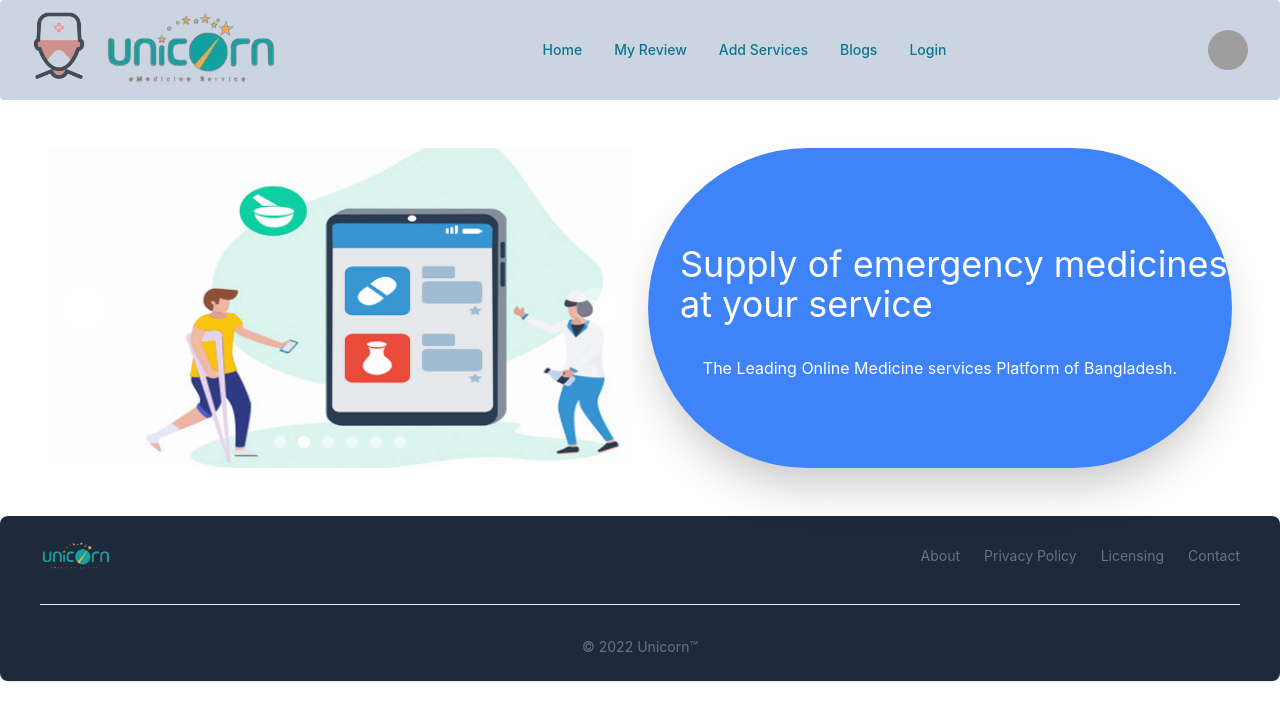
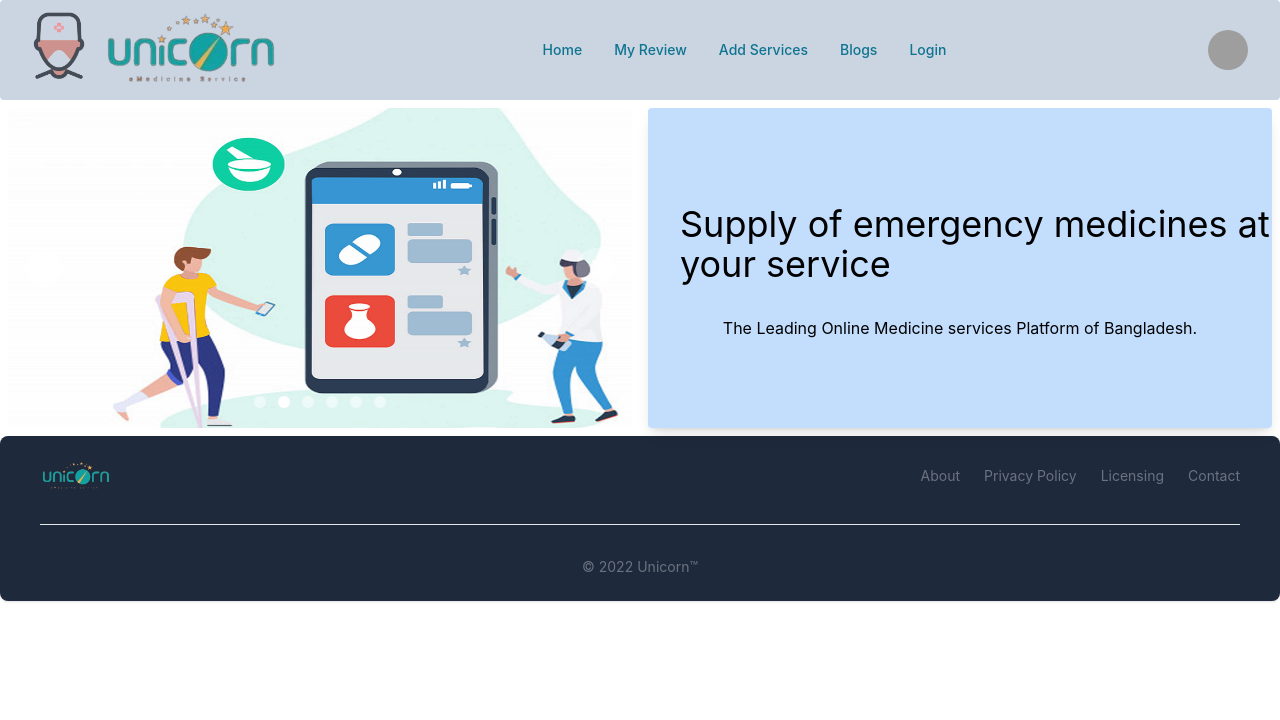
Before and after one commit to mostafizur610/unicorn-eMedicine-client, a React (Create React App) app: page / in a window 1280 px wide. Shown: the top 720 px of the page. Built offline with nearby package versions, Linux system fonts and the light colour scheme; grey boxes are pictures that could not be loaded.

Commit message:
add dynamic title

```diff
--- a/src/Pages/AddServices/AddServices.js
+++ b/src/Pages/AddServices/AddServices.js
@@ -1,6 +1,8 @@
 import React from 'react';
+import useTitle from '../../hooks/useTitle';
 
 const AddServices = () => {
+    useTitle('Add Services')
     return (
         <div>
             <h2>add services</h2>
--- a/src/Pages/Blogs/Blogs.js
+++ b/src/Pages/Blogs/Blogs.js
@@ -4,8 +4,10 @@ import img from '../../assets/faq/faq1.png'
 import img2 from '../../assets/faq/jwt.png'
 import img3 from '../../assets/faq/faq3.jpg'
 import img4 from '../../assets/faq/faq4.jpeg'
+import useTitle from '../../hooks/useTitle';
 
 const Blogs = () => {
+    useTitle('Blogs');
     return (
         <Accordion className='m-12 bg-gray-300'>
 
--- a/src/Pages/Home/Home.css
+++ b/src/Pages/Home/Home.css
@@ -6,7 +6,7 @@
     }
 
     .text-section {
-        border-radius: 100px;
+        border-radius: 40px;
     }
 
     .title1 {
--- a/src/Pages/Home/Home.js
+++ b/src/Pages/Home/Home.js
@@ -7,10 +7,12 @@ import img3 from '../../assets/banner/banner3.webp'
 import img4 from '../../assets/banner/banner4.jpg'
 import img5 from '../../assets/banner/banner5.jpg'
 import img6 from '../../assets/banner/banner6.jpg'
+import useTitle from '../../hooks/useTitle';
 
 const Home = () => {
+    useTitle('Home')
     return (
-        <div className="grid m-12 h-56 grid-cols-2 gap-4 sm:h-64 xl:h-80 2xl:h-96 header-section">
+        <div className="grid m-2 h-56 grid-cols-2 gap-4 sm:h-64 xl:h-80 2xl:h-96 header-section">
             <Carousel>
                 <img src={img1} alt="" />
                 <img src={img2} alt="" />
@@ -20,9 +22,9 @@ const Home = () => {
                 <img src={img6} alt="" />
             </Carousel>
 
-            <div className='bg-blue-500 rounded-full shadow-2xl text-section'>
-                <div className='text-white flex flex-wrap justify-center'>
-                    <p className='mt-24 ml-8 text-4xl title1'> Supply of emergency medicines at your service</p>
+            <div className='bg-blue-200 rounded shadow-lg text-section'>
+                <div className='text-black flex flex-wrap justify-center'>
+                    <p className='mt-24 ml-8 text-4xl title1 text-bold'> Supply of emergency medicines at your service</p>
                     <p className='mt-8 title2'>The Leading Online Medicine services Platform of Bangladesh.</p>
                 </div>
             </div>
--- a/src/Pages/Login/Login.js
+++ b/src/Pages/Login/Login.js
@@ -1,11 +1,13 @@
 import { Button, Checkbox, Label, TextInput } from 'flowbite-react';
 import React from 'react';
 import { Link } from 'react-router-dom';
+import useTitle from '../../hooks/useTitle';
 
 const Login = () => {
+    useTitle('Login');
     return (
         <div className='m-12 bg-white border shadow-xl'>
-            <h1 className='text-4xl text-center py-4 bg-orange-300'>Login!!</h1>
+            <h1 className='text-4xl text-center py-4 bg-orange-100'>Login!!</h1>
             <form className="flex flex-col gap-4 p-12 ">
                 <div>
                     <div className="mb-2 block">
--- a/src/Pages/MyReview/MyReview.js
+++ b/src/Pages/MyReview/MyReview.js
@@ -1,6 +1,8 @@
 import React from 'react';
+import useTitle from '../../hooks/useTitle';
 
 const MyReview = () => {
+    useTitle('My Review')
     return (
         <div>
             <h3>My review</h3>
--- a/src/Pages/SignUp/SignUp.js
+++ b/src/Pages/SignUp/SignUp.js
@@ -1,11 +1,13 @@
 import { Button, Checkbox, Label, TextInput } from 'flowbite-react';
 import React from 'react';
 import { Link } from 'react-router-dom';
+import useTitle from '../../hooks/useTitle';
 
 const SignUp = () => {
+    useTitle('Sign Up');
     return (
         <div className='m-12 bg-white border shadow-xl'>
-            <h1 className='text-4xl text-center py-4 bg-orange-300'>Sign Up!!</h1>
+            <h1 className='text-4xl text-center py-4 bg-orange-100'>Sign Up!!</h1>
             <form className="flex flex-col gap-4 p-12 ">
                 <div>
                     <div className="mb-2 block">
--- a/src/Shared/NavigationBar/NavigationBar.js
+++ b/src/Shared/NavigationBar/NavigationBar.js
@@ -10,7 +10,8 @@ const NavigationBar = () => {
             fluid={true}
             rounded={true}
         >
-            <Navbar.Brand href="https://flowbite.com/">
+            <Link to='/'>
+                <Navbar.Brand>
                     <img
                         src={img1}
                         className="mx-4 h-20"
@@ -20,6 +21,8 @@ const NavigationBar = () => {
                         <img className="h-20" src={img2} alt="" />
                     </span>
                 </Navbar.Brand>
+            </Link>
+
             <div className="flex md:order-2 mr-4">
                 <Dropdown
                     arrowIcon={false}
--- /dev/null
+++ b/src/hooks/useTitle.js
@@ -0,0 +1,9 @@
+import { useEffect } from "react"
+
+const useTitle = title => {
+    useEffect(() => {
+        document.title = `${title} - Unicorn eMedicine`;
+    }, [title])
+}
+
+export default useTitle;
```
Lines whose indentation alone changed are shown as unchanged.
